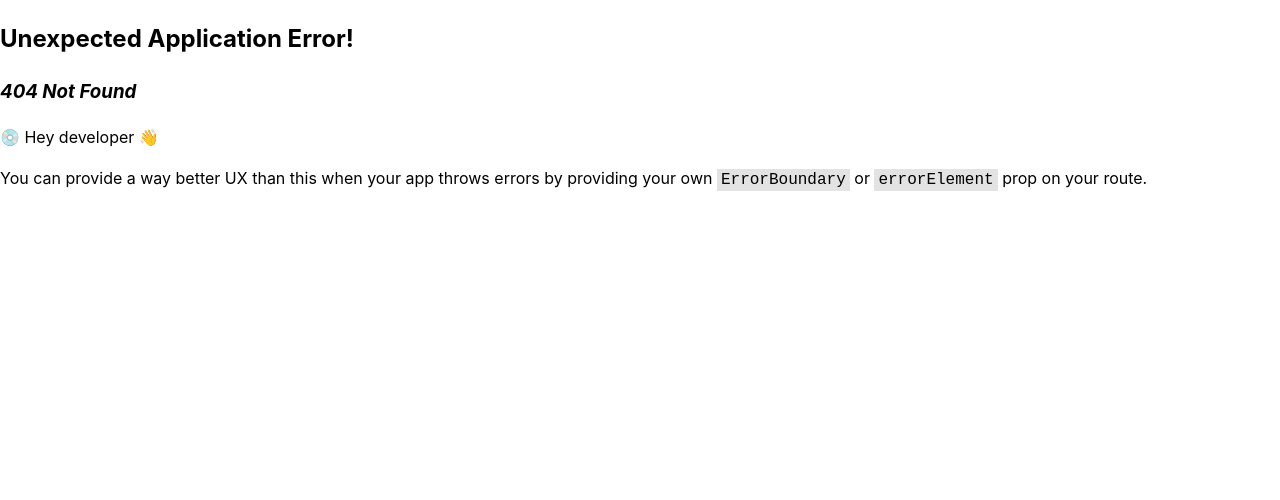
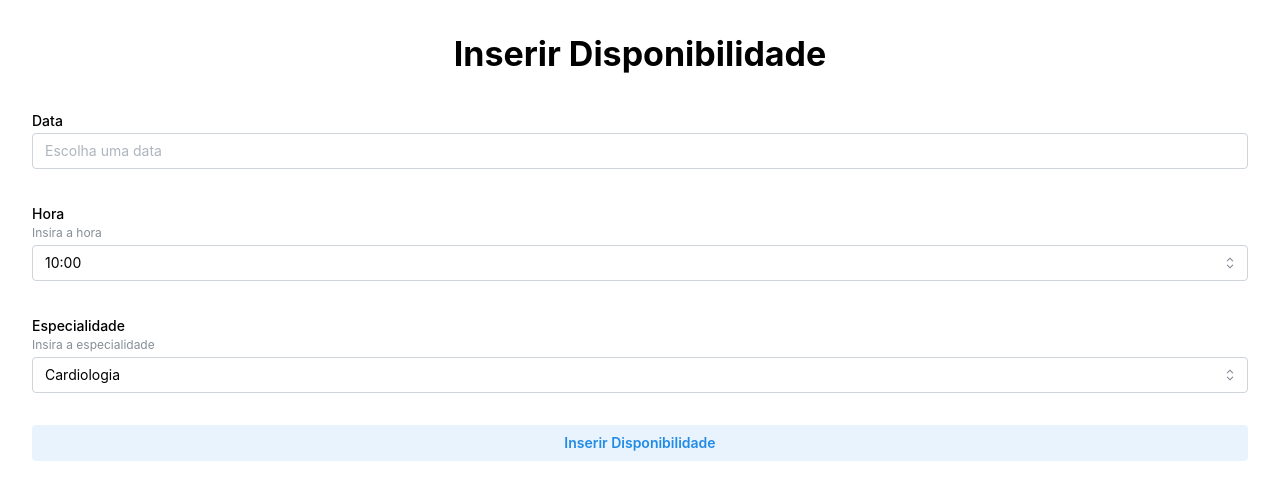
Before and after one commit to BeastPT/proj-er, a React (Vite) app in the folder frontend/: page /InserirDisponibilidade in a window 1280 px wide. Before the commit this address had no page. Shown: the top 500 px of the page. Built offline with nearby package versions, Linux system fonts and the light colour scheme.

Commit message:
Update, Home Page Medico e Inserir Disponibilidade
Home Page Medico e Inserir Disponibilidade e alterações no Router

```diff
--- /dev/null
+++ b/frontend/src/components/HomePageMedico/HomePageMedico.tsx
@@ -0,0 +1,18 @@
+import { Button, Paper, Stack, Title, Text } from '@mantine/core';
+
+export function HomePageMedico() {
+    return (
+        <Paper p='xl'>
+            <Stack gap='xl' justify='flex-start'>
+                <div>
+                    <Title order={2}>Mario Ferreira Cardoso</Title>
+                    <Text size='xs'>Especialidade:</Text>
+                </div>
+
+                <Button variant="filled">Inserir Disponibilidade</Button>
+                <Button variant="filled">Consultar Histórico Pacientes</Button>
+                <Button variant="filled">Enviar Plano Tratamento</Button>
+            </Stack>
+        </Paper>
+    );
+}
--- /dev/null
+++ b/frontend/src/components/InserirDisponibilidadeMedico/InserirDisponibilidadeMedico.tsx
@@ -0,0 +1,31 @@
+import { Button, Paper, Stack, TextInput, Title, NativeSelect } from '@mantine/core';
+import { DatePickerInput } from '@mantine/dates';
+import { useState } from 'react';
+
+export function InserirDisponibilidadeMedico() {
+    const [date, setDate] = useState<Date | null>(null);
+    return (
+        <Paper p='xl'>
+            <Stack gap='xl' justify='flex-start'>
+                <Title ta="center" order={1}>Inserir Disponibilidade</Title>
+
+                <DatePickerInput
+                    label="Data"
+                    placeholder="Escolha uma data"
+                    value={date}
+                    onChange={setDate}
+                    minDate={new Date()}
+                    hideOutsideDates
+                    excludeDate={(date) => date.getDay() === 6 || date.getDay() === 0} // editar para mostrar as datas disponiveis
+                />
+
+                <NativeSelect label="Hora" description="Insira a hora" data={['10:00', '10:30', '11:00']} />
+
+                <NativeSelect label="Especialidade" description="Insira a especialidade" data={['Cardiologia', 'Urologia', 'Pediatria']} />
+
+                <Button variant="light">Inserir Disponibilidade</Button>
+
+            </Stack>
+        </Paper>
+    );
+}
--- /dev/null
+++ b/frontend/src/pages/Medico/HomePageMedico.tsx
@@ -0,0 +1,9 @@
+import { HomePageMedico } from "@/components/HomePageMedico/HomePageMedico";
+
+export function HomePageMed() {
+  return (
+    <>
+      <HomePageMedico />
+    </>
+  );
+}
```
Also changed, not shown: frontend/src/Router.tsx (+14 -0 lines), frontend/src/pages/Medico/InserirDisponibilidade.tsx (added, +9 -0 lines).
